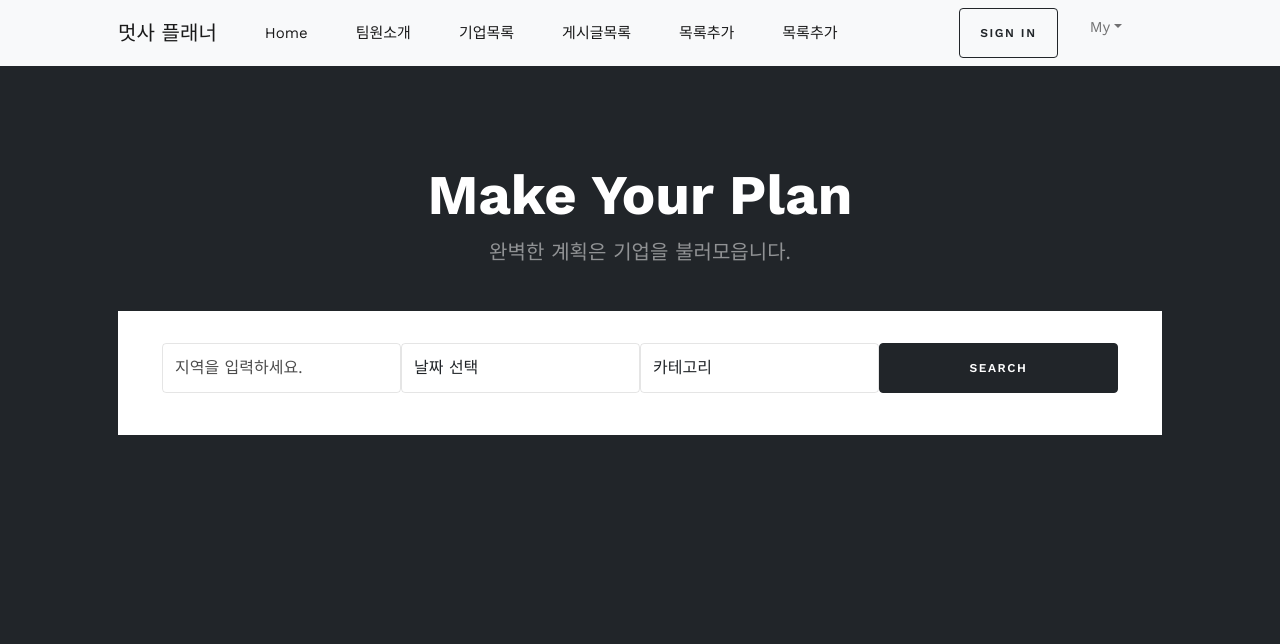
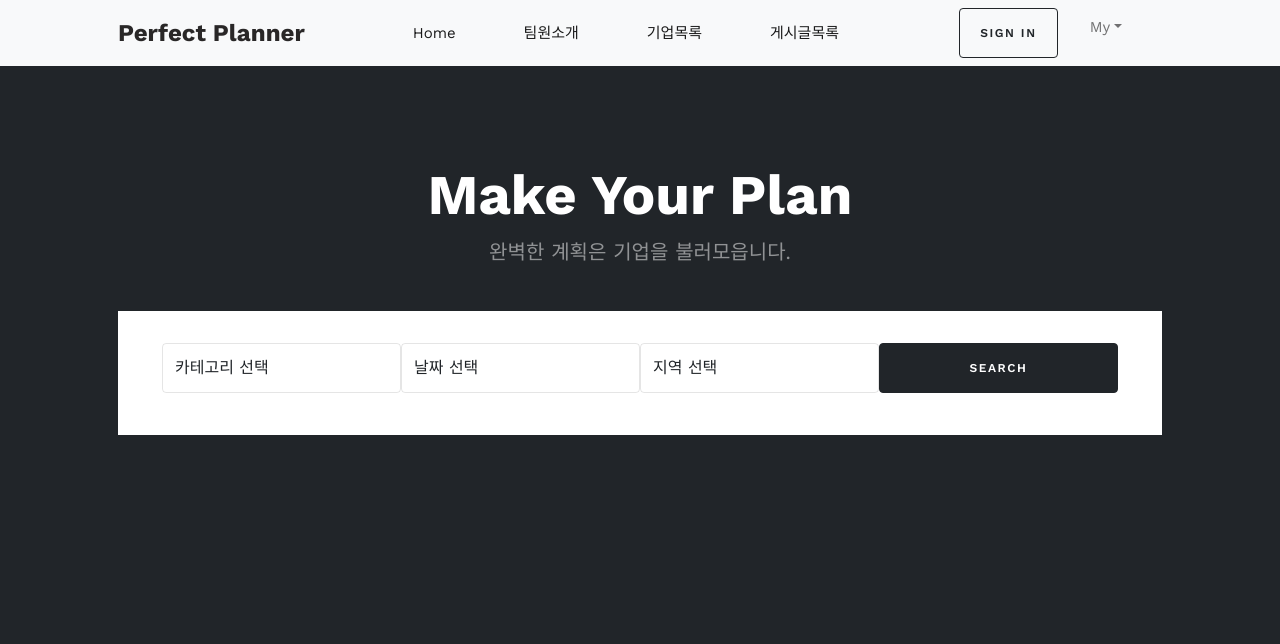
Before and after one commit to khsrla9806/LikeLion-IDEATON-BackEnd-2team, a Django app: page / in a window 1280 px wide. Shown: the top 644 px of the page. Run offline with Django 4.2, Linux system fonts and the light colour scheme; data comes from the database, SQL or seed files in the repository; some libraries are stand-ins or nearby versions.

Commit message:
work 5 : 최근 3개 게시물, 세부 글씨모양

```diff
--- a/backend_project/backend_project/project_app/templates/base.html
+++ b/backend_project/backend_project/project_app/templates/base.html
@@ -9,7 +9,7 @@
     <meta name="author" content="" />
     <meta name="keywords" content="bootstrap, bootstrap5" />
 
-    <title>멋사 플래너</title>
+    <title>Perfect Planner</title>
     <!-- Bootstrap icons-->
     <link href="https://cdn.jsdelivr.net/npm/bootstrap-icons@1.5.0/font/bootstrap-icons.css" rel="stylesheet" />
     <!-- Core theme CSS (includes Bootstrap)-->
@@ -43,18 +43,16 @@
     <!-- Navigation-->
     <nav class="navbar navbar-expand-lg navbar-light bg-light">
         <div class="container px-4 px-lg-5">
-            <a class="navbar-brand" href="{% url 'home' %}">멋사 플래너</a>
+            <a class="navbar-brand" href="{% url 'home' %}" style="color:rgb(41, 39, 39); font-weight: bold; font-size:x-large;">Perfect Planner</a>
             <button class="navbar-toggler" type="button" data-bs-toggle="collapse"
                 data-bs-target="#navbarSupportedContent" aria-controls="navbarSupportedContent" aria-expanded="false"
                 aria-label="Toggle navigation"><span class="navbar-toggler-icon"></span></button>
             <div class="collapse navbar-collapse" id="navbarSupportedContent">
-                <ul class="navbar-nav me-auto mb-2 mb-lg-0 ms-lg-4">
-                    <li class="nav-item"><a class="nav-link active" aria-current="page" href="{% url 'home' %}">Home</a></li>
-                    <li class="nav-item"><a class="nav-link active" aria-current="page" href="{% url 'team_intro' %}">팀원소개</a></li>
-                    <li class="nav-item"><a class="nav-link active" aria-current="page" href="{% url 'company_list' %}">기업목록</a></li>
-                    <li class="nav-item"><a class="nav-link active" aria-current="page" href="{% url 'post_list' %}">게시글목록</a></li>
-                    <li class="nav-item"><a class="nav-link active" aria-current="page" href="#!">목록추가</a></li>
-                    <li class="nav-item"><a class="nav-link active" aria-current="page" href="#!">목록추가</a></li>
+                <ul class="navbar-nav me-auto mb-2 mb-lg-0 ms-lg-4" style="padding-left: 40px;">
+                    <li class="nav-item" style="padding-left: 20px;"><a class="nav-link active" aria-current="page" href="{% url 'home' %}">Home</a></li>
+                    <li class="nav-item" style="padding-left: 20px;"><a class="nav-link active" aria-current="page" href="{% url 'team_intro' %}">팀원소개</a></li>
+                    <li class="nav-item" style="padding-left: 20px;"><a class="nav-link active" aria-current="page" href="{% url 'company_list' %}">기업목록</a></li>
+                    <li class="nav-item" style="padding-left: 20px;"><a class="nav-link active" aria-current="page" href="{% url 'post_list' %}">게시글목록</a></li>
                 </ul>
                 <form class="d-flex">
                     <!-- 로그인 완료되면 'ㅇㅇ님 안녕하세요.'가 버튼 안에 들어갈 수 있게 -->
--- a/backend_project/backend_project/project_app/templates/index.html
+++ b/backend_project/backend_project/project_app/templates/index.html
@@ -17,7 +17,15 @@
                                 <div class="col-lg-12">
                                     <div class="row">
                                         <div class="col-lg-3 col-md-3 col-sm-12 p-0">
-                                            <input type="text" class="form-control search-slt" placeholder="지역을 입력하세요.">
+                                            <select class="form-control search-slt" id="exampleFormControlSelect1">
+                                                <option>카테고리 선택</option>
+                                                <option>결혼</option>
+                                                <option>여행</option>
+                                                <option>인테리어</option>
+                                                <option>취미</option>
+                                                <option>Example one</option>
+                                                <option>Example one</option>
+                                            </select>
                                         </div>
                                         <div class="col-lg-3 col-md-3 col-sm-12 p-0">
                                             <select class="form-control search-slt" id="exampleFormControlSelect1">
@@ -32,19 +40,18 @@
                                         </div>
                                         <div class="col-lg-3 col-md-3 col-sm-12 p-0">
                                             <select class="form-control search-slt" id="exampleFormControlSelect1">
-                                                <option>카테고리</option>
-                                                <option>결혼</option>
-                                                <option>여행</option>
-                                                <option>인테리어</option>
-                                                <option>취미</option>
-                                                <option>Example one</option>
-                                                <option>Example one</option>
+                                                <option>지역 선택</option>
+                                                <option>서울</option>
+                                                <option>경기도</option>
+                                                <option>강원도</option>
+                                                <option>충청도</option>
+                                                <option>경상도</option>
+                                                <option>전라도</option>
                                             </select>
                                         </div>
                                         <div class="col-lg-3 col-md-3 col-sm-12 p-0">
                                             <button type="button" class="btn btn-dark wrn-btn">Search</button>
                                         </div>
-
                                     </div>
                                 </div>
                             </div>
--- a/backend_project/backend_project/project_app/templates/post_create.html
+++ b/backend_project/backend_project/project_app/templates/post_create.html
@@ -2,10 +2,12 @@
 {% load static %}
 {% block content %}
 <div class="comment-form-wrap pt-5">
-    <h3 class="mb-5">&nbsp;&nbsp;&nbsp;&nbsp;게시글 작성</h3>
+    <h3 class="mb-5" style="color:black; font-weight:bold;">&nbsp;&nbsp;&nbsp;&nbsp;게시글 작성</h3>
     <form method="post" class="p-5 bg-light">
         {% csrf_token %}
-        {{ form  }}
+        <div style="color: black;">
+            {{ form  }}
+        </div>
         <div class="form-group">
             <input type="submit" value="게시글 작성" class="btn btn-primary">
             <!-- 뒤로가기 비활성화 : 뒤로가기를 눌러도 데이터가 저장됨. (해결 해야함)
```
